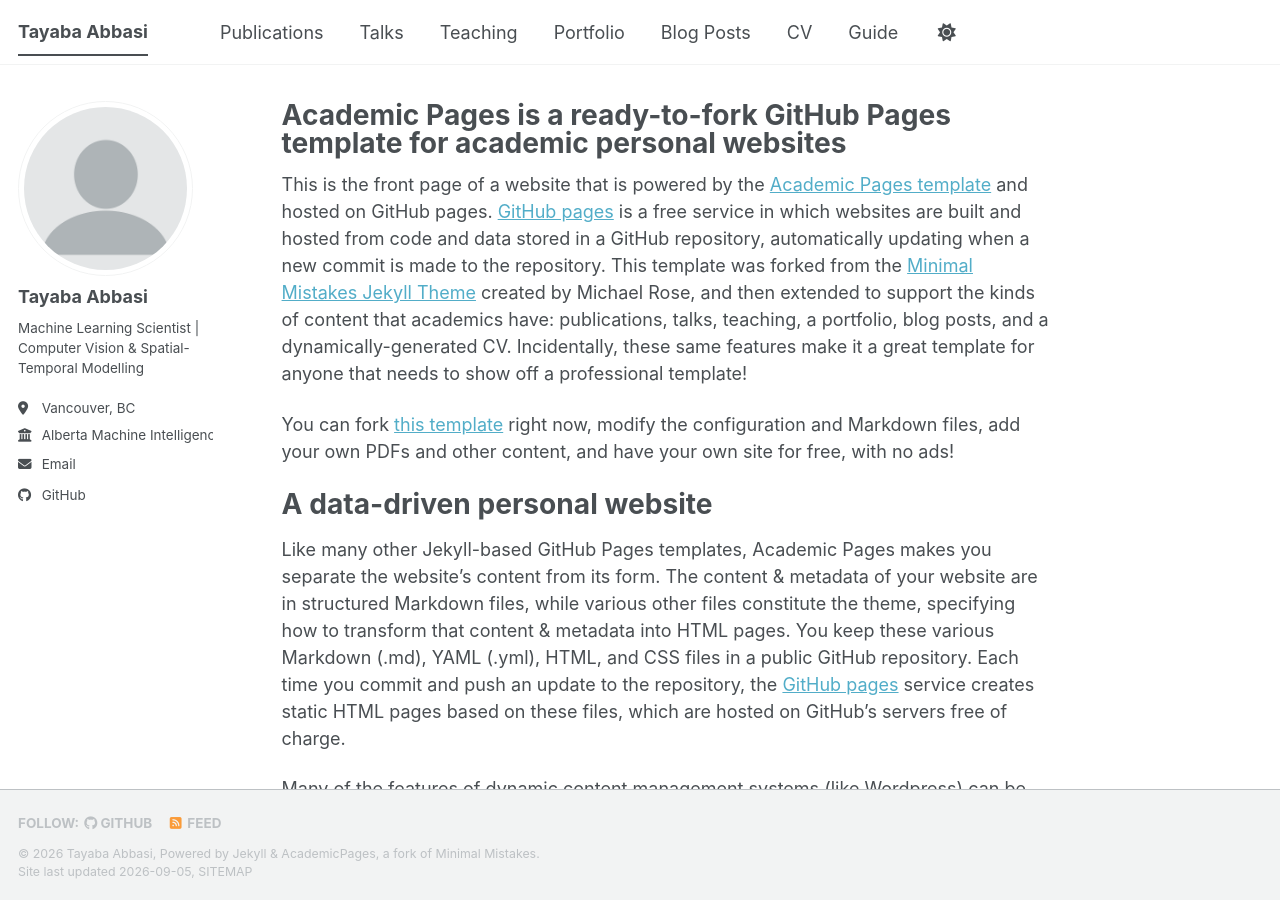
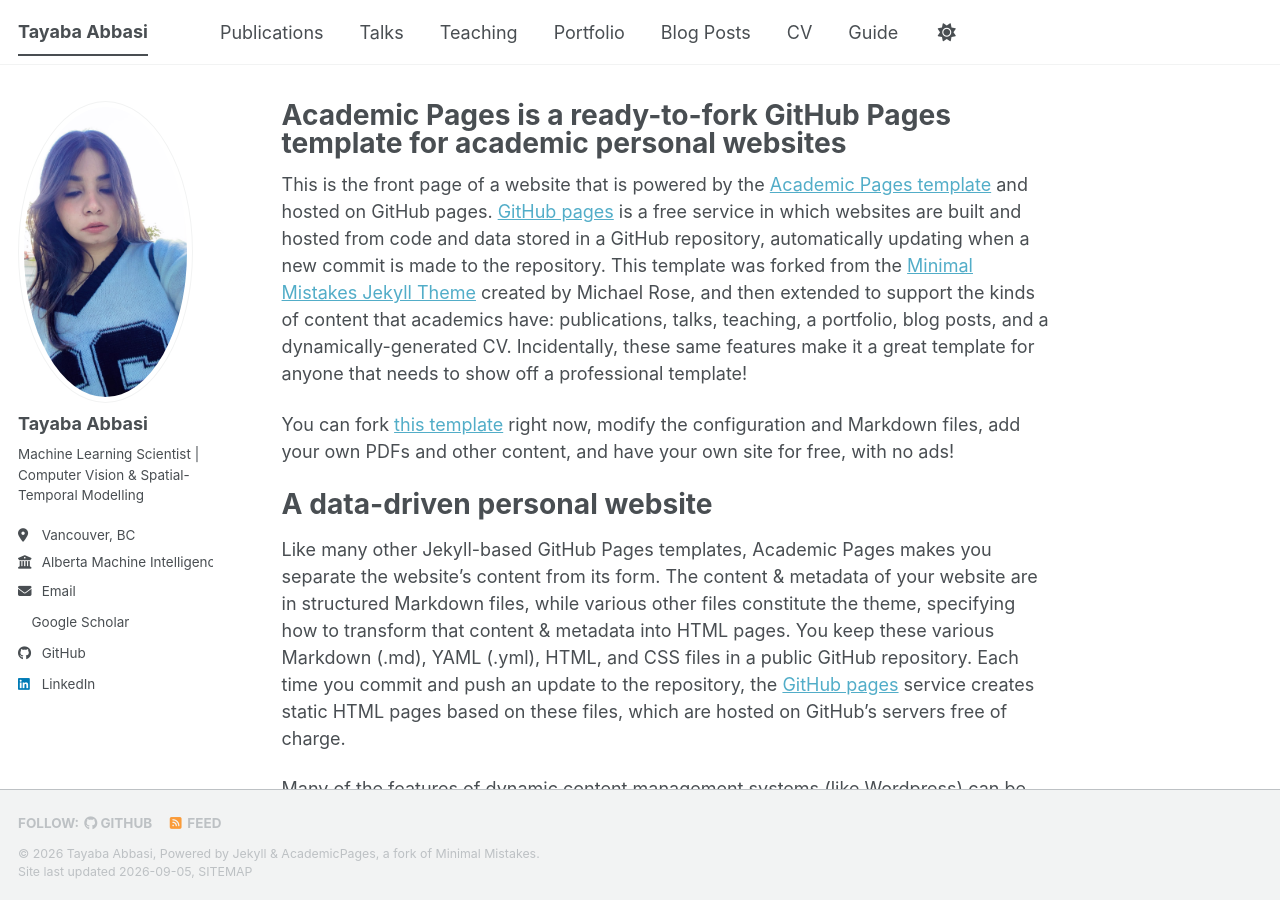
Before and after one commit to tayaba02/tayaba02.github.io, a Jekyll site: the page built from _pages/about.md, in a window 1280 px wide and 900 px high. Built offline with Jekyll 4.4.1, drawn with Linux system fonts in a browser that asks for light colours; a style sheet for code colours, icons or effects is not loaded; part of the change alters nothing that is shown.

Commit message:
Update _config.yml

```diff
--- a/_config.yml
+++ b/_config.yml
@@ -22,7 +22,7 @@ repository               : "tayaba02/tayaba02.github.io"
 #               Additional customization can be done by editing /_includes/author-profile.html
 author:
   # Biographic information
-  avatar           : "profile.png"
+  avatar           : "profile.jpeg"
   name             : "Tayaba Abbasi"
   pronouns         : # example: "she/her"
   bio              : "Machine Learning Scientist | Computer Vision & Spatial-Temporal Modelling"
@@ -34,7 +34,7 @@ author:
   # Academic websites
   academia         : # URL
   arxiv            : # URL - Update with the correct link to your profile
-  googlescholar    : # PASTE YOUR FULL GOOGLE SCHOLAR PROFILE URL HERE
+  googlescholar    : "https://scholar.google.com/citations?user=TlNyfb4AAAAJ&hl=en"
   inspire-hep      : # URL
   impactstory      : # URL
   orcid            : # URL - paste your full ORCID url here if you have one
@@ -65,7 +65,7 @@ author:
   keybase          : # Username
   instagram        : # Username
   lastfm           : # Username
-  linkedin         : # JUST THE HANDLE - from linkedin.com/in/HANDLE
+  linkedin         : "tayaba-abbasi-8626a9194"
   mastodon         : # URL
   medium           : # URL
   pinterest        : # Username
```
